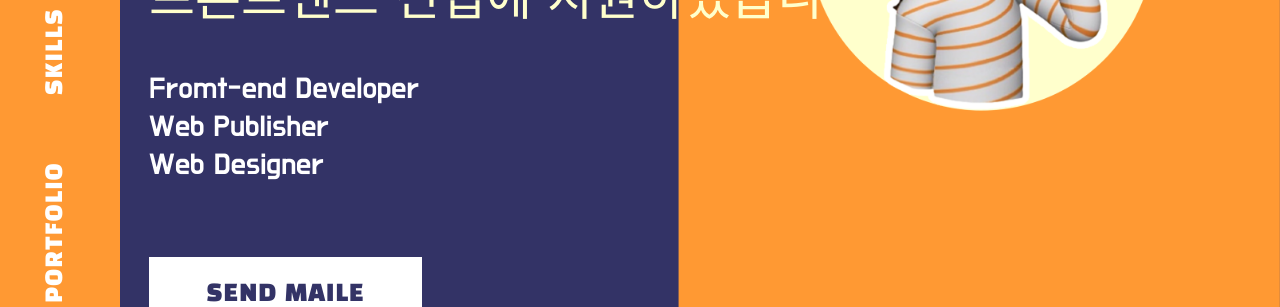
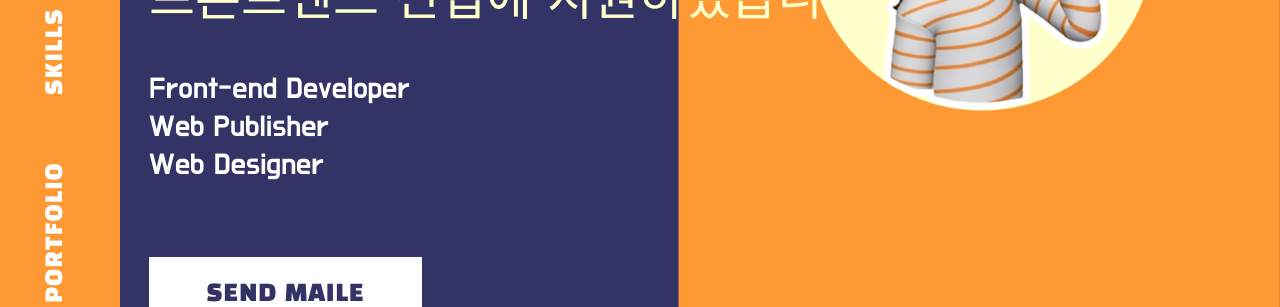
Before and after one commit to shhhaej/shhhaej.portfolio, a plain HTML site: page index.html in a window 1280 px wide. Shown: the part 382-689 px from the top of the page. Drawn offline with nearby package versions, Linux system fonts and the light colour scheme; a web font is replaced by a local one.

Commit message:
Correction.

```diff
--- a/index.html
+++ b/index.html
@@ -59,7 +59,7 @@
         <div class="h2">안녕하세요, 저는</div>
         <div class="h1">사혜진입니다.</div>
         <div class="h2">프론트엔드 신입에 지원하였습니다.</div>
-        <p>Fromt-end Developer <br>Web Publisher <br>Web Designer</p>
+        <p>Front-end Developer <br>Web Publisher <br>Web Designer</p>
         <button class="maileBtn" data-text="SEND MAILE" onclick="location.href='mailto:hyejin11sa@gmail.com';">
             <span>S</span><span>E</span><span>N</span><span>D</span>&nbsp;<span>M</span><span>A</span><span>I</span><span>L</span><span>E</span>
         </button>
```
